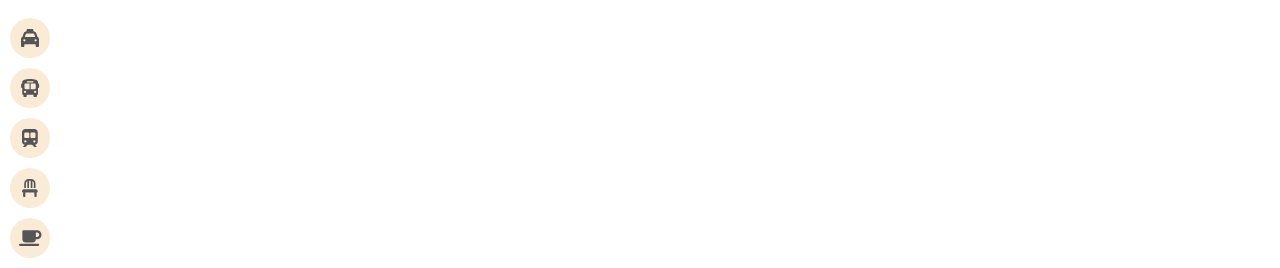
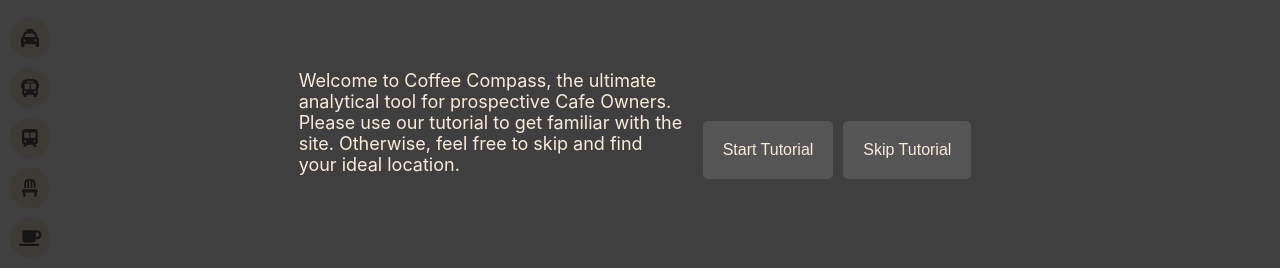
Before and after one commit to binglongice/COMP47360RearchPracticum_Project, a React (Create React App) app in the folder coffee-compass/: page / in a window 1280 px wide. Shown: the part 250-518 px from the top of the page. Built offline with nearby package versions, Linux system fonts and the light colour scheme; no server answers.

Commit message:
added tutorial + intro prompt + small fixes
- tutorial
- takeoutbox
- changed drawer functionality so it closes if no categories on right are selected
- cant click top zone button if no categories are selected
- changed markers interaction with heatmaps
- added intro componenet

```diff
--- a/coffee-compass/src/App.js
+++ b/coffee-compass/src/App.js
@@ -3,6 +3,7 @@
 import Map from './components/Map';
 import Store from '../src/context/Store';
 import Joyride, { ACTIONS, EVENTS, STATUS } from 'react-joyride';
+import Welcome from './components/Welcome';
 mapboxgl.accessToken = 'pk.eyJ1IjoibWF4MTczOCIsImEiOiJjbGoybXdvc3QxZGZxM2xzOTRpdGtqbmMzIn0.ZLAd2HM1pH6fm49LnVzK5g';
 
 
@@ -12,85 +13,86 @@
 
 // Put store in function App means we'll perform the actions in Store.js on page load (call Django API)
 
-//joyride steps
-// const initialStepsList = [
-//   {
-//     target: ".BusynessSliderBox",
-//     content: "This tool allows you to see busyness at different times.",
-//     disableBeacon: true, //start on page load
-//   },
-//   {
-//     target: ".row",
-//     content: "Move the slider to change the time of day.",
-//   },
-//   {
-//     target: ".filter_row",
-//     content: "Change the time scale to see busyness over the past day, week, or year.",
-//   },
-//   {
-//     target: ".legend",
-//     content: "This legend shows the busyness scale. Colors near 0 are less busy, colors near 1 are more busy.",
-//   },
-//   {
-//     target: ".HeatMapButton",
-//     content: "Click this button to further customize your heatmap options. Go ahead and click it now",
-//   },
 
-// ]
+const steps = [
+  {
+  target: ".row",
+  content:  "This tool allows you to see busyness at different times. Use the slider to change the time.",
+  disableBeacon: true, //start on run
+},
+{
+  target: ".test22",
+  content: "The label will change based on the slider position and time frame selected.",
+},
+{
+  target: ".filter_row",
+  content: "Change the time scale to see busyness over the past day, week, or year.",
+},
+{
+  target: ".legend",
+  content: "The legend is currently showing us busyness. Colors near 0 are less busy, colors near 1 are more busy. For cafe owners, darker is better.",
+},
+{
+  target: ".formgroup",
+  content: "These buttons allow you to filter your heatmap. From top to bottom you have Busyness, Crime, Property Price, Transit Links, and Cafe Density",
+},
+{
+  target: ".buttonSuggestion",
+  content: "Click here to see the best zones to open a coffee shop based on your selections.",
+},
+{
+  target: '.filter-nav',
+  content: 'These buttons add markers to the map. Click on a button to see the corresponding markers on the map.',
+},
+{
+  target: ".takeOutButton",
+  content: "Click this button to see delivery radiuses based on the mode of transport and time.",
+},
+{
+  target: ".map-container",
+  content: "Click on a zone on the map to see aditional information about the zone. ",
+},]
+
+const takeOutSteps = [
+{
+  target: ".takeout-box-container",
+  content: "These buttons allow you to customize your takeaway radius. This will show you how far you can travel in a given time and mode of transport",
+  disableBeacon: true, //start on run
+},
+{
+  target: ".mode-option",
+  content: "Click here  to switch between your mode of transport (walking, cycling, or driving).",
+},
+{
+  target: ".duration-option",
+  content: "Click here to change the duration of your takeaway radius.",
+},
+{
+  target: ".exit-option",
+  content: "Click here to remove a marker from the map.",
+},
+{
+  target: ".submit-button",
+  content: "Click here to add a custom marker to the map.",
+},
+]
+
+function App() {
+  const [run, setRun] = useState(false);
+  const [showWelcome, setShowWelcome] = useState(true);
+  const [runTakeOut, setRunTakeOut] = useState(false);
+
+    // Function to start the Joyride tour
 
 
-// const additionalStep = {
-//   target: ".HeatMapBox",
-//   content: "Select the options you want to see on your heatmap. The heatmap will update automatically based on your selections. Under the hood we have a rank assigned to each zone for each category and these ranks are combined when selecting multiple categories. ",
-//   disableBeacon: true, //start on page load
-// };
-
-// const extraSteps = [
-//   {
-//     target: ".buttonSuggestion",
-//     content: "Click This to see the best zones to open a coffee shop based on your selections."
-//   },
-//   {
-//     target: ".filter-nav",
-//     content: "Click on the icons to add markers to the map."
-//   },
-//   {
-//     target: ".map-container",
-//     content: "Click on a zone on the map to see aditional information about the zone. ",
-//   },
-// ]
-
-function App() {
-  // const [initialSteps, setInitialSteps] = useState(initialStepsList);
-  // const [steps, setSteps] = useState(initialSteps);
-  // const [run, setRun] = useState(true);
-  // const joyrideRef = useRef();
-
-  // const handleJoyrideCallback = data => {
-  //   const { status } = data;
-  //   if (status === STATUS.FINISHED || status === STATUS.SKIPPED) {
-  //     // Need to set our running state to false, so we can restart if we click start again.
-  //     setRun(false);
-  //   }
-  // };
-  // const [count, setCount] = useState(0);  // Declare count with useState
-  // const addNextStep = () => {
-  //   if (count === 0) {
-  //     let newSteps = [additionalStep].concat(extraSteps);
-  //     setSteps(newSteps);
-  //     setRun(true);
-  //     setCount(count + 1); // Increase count
-  //   }
-  // };
   return (
     <>
-      {/* <Joyride
-        ref={joyrideRef}
-        callback={handleJoyrideCallback}
-        run={run}
+    {/* <Welcome/> */}
+      <Joyride
         steps={steps}
         continuous={true}
         showSkipButton={true}
+        run={run}
         styles = {{
           options: {
             backgroundColor: "#1f1f1f",
@@ -98,23 +100,26 @@
             textColor: "#fff",
           },
         }}
-        // styles={{
-        //   options: {
-        //     arrowColor: "#1f1f1f",
-        //     backgroundColor: "#1f1f1f",
-        //     overlayColor: "rgba(50, 50, 50, 0.4)",
-        //     primaryColor: "#1f1f1f",
-        //     textColor: "#fff",
-        //   },
-        //   spotlight: {
-        //     backgroundColor: "transparent",
-        //   },
-        // }}
-      />
-       */}
+        />
+
+    {run && <Joyride
+        steps={takeOutSteps}
+        continuous={true}
+        showSkipButton={true}
+        run={runTakeOut}
+        styles = {{
+          options: {
+            backgroundColor: "#1f1f1f",
+            primaryColor: "#1f1f1f",
+            textColor: "#fff",
+          },
+        }}
+      /> }
+
       <div>
+       {showWelcome && <Welcome setShowWelcome = {setShowWelcome} setRun = {setRun}/>  }
       <Store>
-        <Map/>
+        <Map setRun =  {setRun} setRunTakeOut = {setRunTakeOut} />
       </Store>
     </div>
     </>
--- a/coffee-compass/src/components/BusynessSlider.js
+++ b/coffee-compass/src/components/BusynessSlider.js
@@ -85,7 +85,7 @@
           <div className='session'>
             <h2>
               {/*{displayTimeframe}: {" "}*/}
-              <label>{displayValue}</label>
+              <label className = "test22">{displayValue}</label>
             </h2>
             <input className='row' type='range' min='0' max={maxRange} step='1' value={activeIndex} onChange={handleSliderChange} />
           </div>
--- a/coffee-compass/src/components/Drawer.js
+++ b/coffee-compass/src/components/Drawer.js
@@ -138,7 +138,6 @@
         setCafeClick(true);
         setZoneFlag(false); // This assumes that you want to close the zone drawer if it is open
         // set the selected cafe state
-        console.log("fuck",  cafe)
         fetchReviews(cafe.id)
         setSelectedImage(cafe.image_url)
         setSelectedName(cafe.name)
@@ -185,6 +184,8 @@
         setZoneFlag(true);
         setRightSidebar(true);
       };
+
+
 
 //using a ternerary operator to switch between three conditions
     return (
--- a/coffee-compass/src/components/HeatMapBox.js
+++ b/coffee-compass/src/components/HeatMapBox.js
@@ -37,7 +37,7 @@
     return (
         <div className="HeatMapBox">
             <h3>Heat Map Selection</h3>
-            <FormGroup>
+            <FormGroup className="formgroup">
                 <FormControlLabel
                     control={
                         <Checkbox
@@ -129,8 +129,8 @@
                     }
                 />
             </FormGroup>
-            <button className="buttonSuggestion" onClick={() => setFindSuggestionButton(true)}>
-                <span className="buttonText">Top Zone</span>
+            <button className = "buttonSuggestion" onClick={() => setFindSuggestionButton(true)} disabled={!isCheckedNotEmpty()}>
+            <span className="buttonText">Top Zone</span>
                 <FontAwesomeIcon icon={faLocationDot} />
             </button>
 
--- a/coffee-compass/src/components/HelpButton.js
+++ b/coffee-compass/src/components/HelpButton.js
@@ -1,10 +1,12 @@
 import React, { useState, useEffect } from 'react';
 
-const HelpButton = ({helpBox, setHelpBox}) => {
+const HelpButton = ({setRun}) => {
 
 
     const handleHelpBox = () => {
-        setHelpBox(helpBox => !helpBox); // toggle between true and false
+        console.log("setting run to true")
+        setRun(false)
+        setRun(true) // toggle between true and false
     }
 
     return (
--- a/coffee-compass/src/components/TakeOutButton.js
+++ b/coffee-compass/src/components/TakeOutButton.js
@@ -2,11 +2,12 @@
 import { FontAwesomeIcon } from '@fortawesome/react-fontawesome';
 import { faBagShopping, faBicycle } from '@fortawesome/free-solid-svg-icons';
 
-const TakeOutButton = ({takeOut, setTakeOut}) => {
+const TakeOutButton = ({takeOut, setTakeOut, setRunTakeOut}) => {
 
 
     const handleHeatMap = () => {
         setTakeOut(takeOut => !takeOut); // toggle between true and false // toggle between 0 and 1
+        setRunTakeOut(true);
     }
 
     return (
--- /dev/null
+++ b/coffee-compass/src/components/Welcome.js
@@ -0,0 +1,36 @@
+import React, { useState, useEffect } from 'react';
+
+
+//this componenet will have a tutorial button and text explaining the site
+//the text will be on top of the map and  the button will be beside the text
+
+
+const Welcome = ({setShowWelcome, setRun}) => {
+    //start function
+    const start = () => {
+        setShowWelcome(false);
+        setRun(true);
+    }
+
+    //skip function
+    const skip = () => {
+        setShowWelcome(false);
+    }
+
+    return (
+         <>
+         <div className ="backdrop"> </div>
+            <div className = "welcome">
+                <p className = "Welcome-Text">Welcome to Coffee Compass, the ultimate analytical tool for prospective Cafe Owners. Please use our tutorial to get familiar with the site. Otherwise, feel free to skip and find your ideal location.</p>
+                <button className = "Welcome-Button" onClick={start}> Start Tutorial </button>
+                <br></br>
+                <button className = "Welcome-Button"onClick={skip}> Skip Tutorial </button>
+
+            </div>
+        </>
+    )
+
+
+};
+
+export default Welcome;
--- a/coffee-compass/src/index.css
+++ b/coffee-compass/src/index.css
@@ -171,22 +171,6 @@
 
   }
 
-.HeatMapBox {
-  background-color: #1f1f1f;
-  color: #F2F4F3;
-  border-radius: 3px;
-  bottom: 30px;
-  box-shadow: 0 1px 2px rgba(0, 0, 0, 0.1);
-  font: 12px/20px 'Helvetica Neue', Arial, Helvetica, sans-serif;
-  padding: 10px;
-  /* position: absolute; */
-  /* left: 12.5vh; */
-  /* bottom: 8vh; */
-  z-index: 1;
-  pointer-events: auto; /* Allow the button to be clickable */
-
-
-  }
 
 .HeatMapBox h3 {
   padding: 0;
@@ -1081,19 +1065,25 @@
   display: none;
 
 }
-.HeatMapBox{
+
+.HeatMapBox {
+  background-color: transparent;
+  color: #F2F4F3;
+  border-radius: 3px;
+  bottom: 30px;
+  box-shadow: 0 1px 2px rgba(0, 0, 0, 0.1);
+  font: 12px/20px 'Helvetica Neue', Arial, Helvetica, sans-serif;
+  padding: 10px;
+  z-index: 1;
+  pointer-events: auto; /* Allow the button to be clickable */
   position: absolute;
   right: 0px;
   top: 75px;
-  bottom: 50px;
-  width: 45px;
-  padding: 0px;
+  width: 300px;
+  display: flex;
+  align-items: center;
+  visibility: visible;
   overflow: hidden;
-  visibility: visible;
-  display: flex;
-  align-items: center;
-  background-color: transparent;
-  width: 300px;
 }
 .buttonSuggestion{
   background-color: #555555;
@@ -1616,3 +1606,41 @@
 
 
 }
+
+.welcome {
+  display: flex;
+  justify-content: center;
+  align-items: center;
+  position: absolute;
+  top: 0;
+  width: 100%;
+  height: 100%;
+  z-index: 100;
+  color: white;
+  background: rgba(0, 0, 0, 0.5);
+  z-index: 10000;
+}
+
+.Welcome-Text {
+  margin-right: 20px;
+  color: antiquewhite;
+  width: 30vw;
+  height: 20vh;
+  font-size: 18px; /* or adjust to match your site's text size */
+  align-self: center; /* aligns the text vertically centered in the flex container */
+  justify-self: start; /* aligns the text at the start of its grid area */
+}
+
+.Welcome-Button {
+  background-color: #555555;
+  color: antiquewhite;
+  border: none;
+  padding: 20px 20px;
+  font-size: 16px; /* or adjust to match your site's text size */
+  border-radius: 5px;
+  cursor: pointer;
+  margin-right: 10px; /* add space to the right of each button */
+
+
+
+}
```
Also changed, not shown: coffee-compass/src/components/Map.js (+23 -12 lines), coffee-compass/src/components/TakeOutBox.js (+19 -1 lines).
